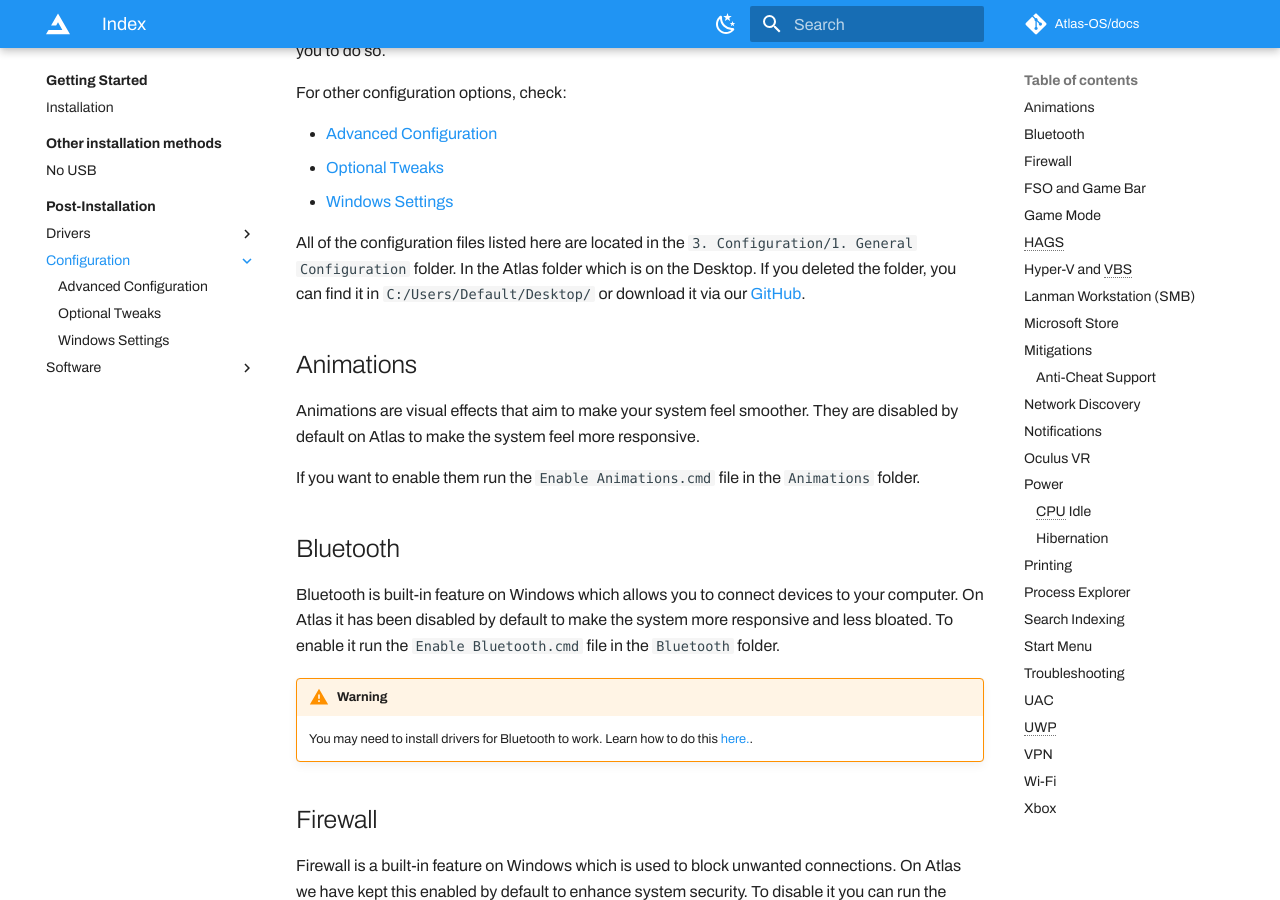
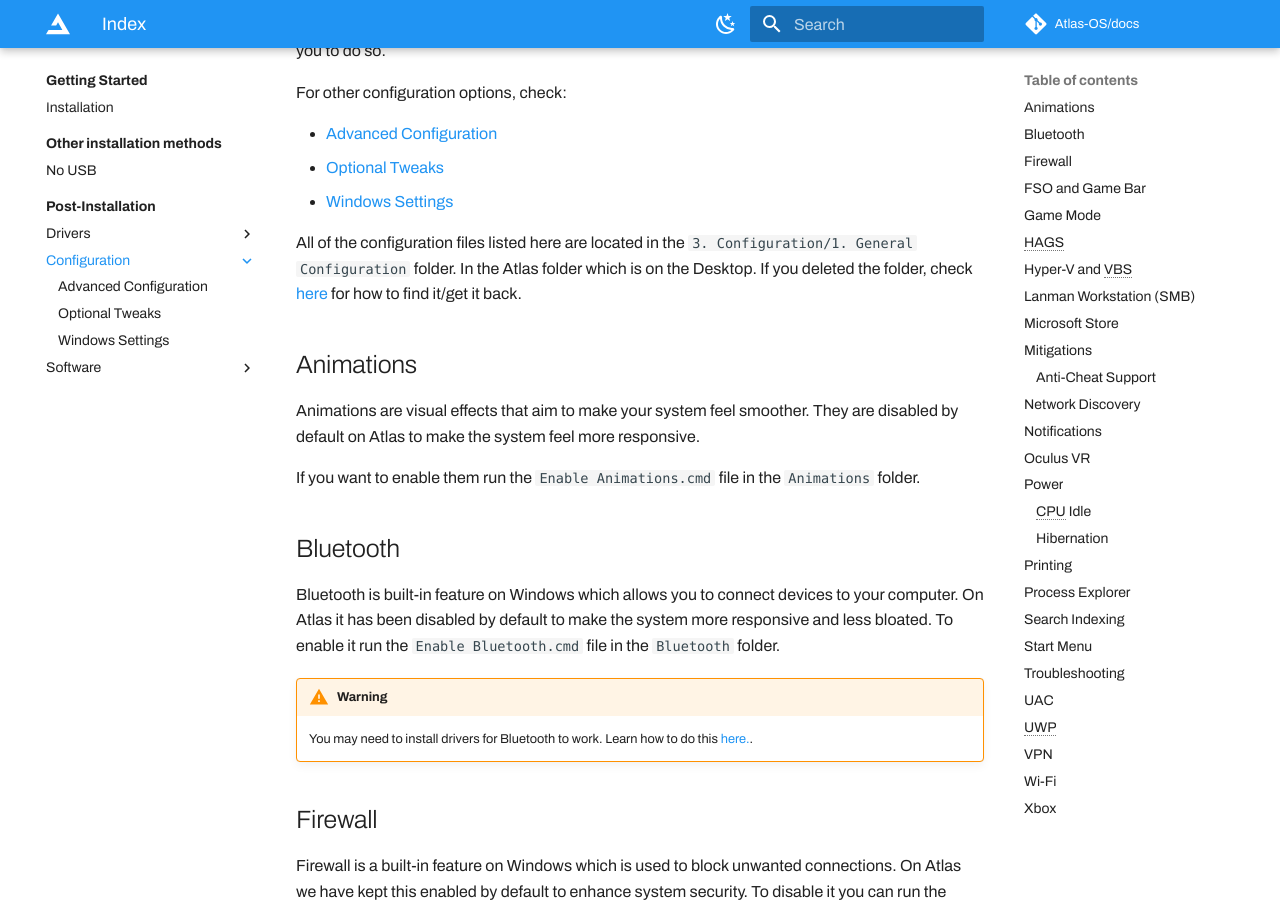
Before and after one commit to Atlas-OS/docs, an MkDocs documentation site: the page built from docs/getting-started/post-installation/configuration/index.md, in a window 1280 px wide and 900 px high, scrolled down 331 px. Built offline with MkDocs 1.6.1 and Material for MkDocs 9.7.7, drawn with Linux system fonts in a browser that asks for light colours; some web fonts are replaced; plug-ins that fetch from the network failed and are left out; comment, search, counter and statistics services are not loaded.

Commit message:
fix: :memo: better fix

```diff
--- a/docs/getting-started/post-installation/configuration/index.md
+++ b/docs/getting-started/post-installation/configuration/index.md
@@ -8,7 +8,7 @@ For other configuration options, check:
 - [Optional Tweaks](/getting-started/post-installation/configuration/optional-tweaks)
 - [Windows Settings](/getting-started/post-installation/configuration/windows-settings)
 
-All of the configuration files listed here are located in the `3. Configuration/1. General Configuration` folder. In the Atlas folder which is on the Desktop. If you deleted the folder, you can find it in `C:/Users/Default/Desktop/` or download it via our [GitHub](https://github.com/Atlas-OS/Atlas/tree/main/src/Executables/Atlas).
+All of the configuration files listed here are located in the `3. Configuration/1. General Configuration` folder. In the Atlas folder which is on the Desktop. If you deleted the folder, check [here](/troubleshooting/common-issues/atlas-folder-missing) for how to find it/get it back.
 
 ## Animations
 
```
